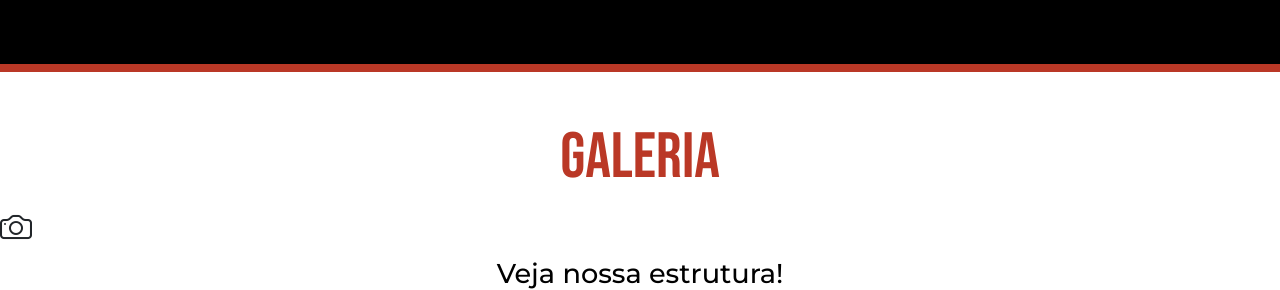
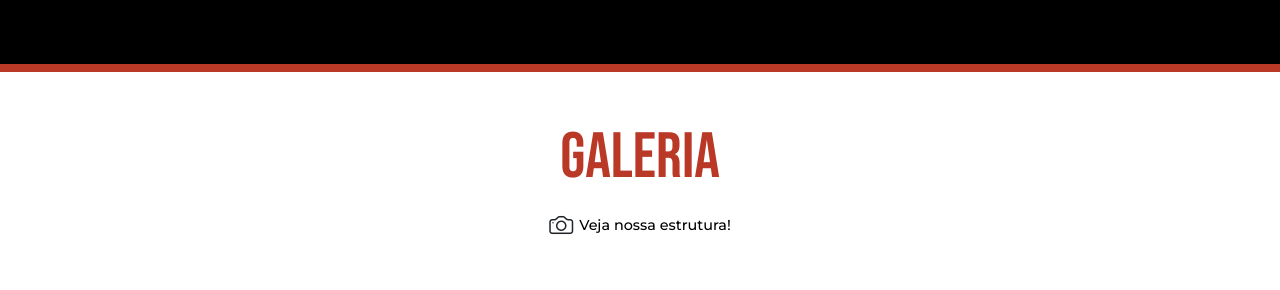
Before and after one commit to agatml/dondiaz, a plain HTML site: page index.html in a window 1280 px wide. Shown: the part 2482-2772 px from the top of the page. Drawn offline with nearby package versions, Linux system fonts and the light colour scheme.

Commit message:
responsividade-agr-vai

```diff
--- a/styles.css
+++ b/styles.css
@@ -425,9 +425,13 @@ footer {
   text-align: center;
 }
 
+
+
+
 .galeria {
   width: 100%;
   overflow: hidden;
+
 }
 
 .grupo {
@@ -477,6 +481,28 @@ footer {
 #galeria i {
   font-size: 2rem;
 }
+
+
+.galeria-container1 {
+  display: flex;
+  align-items: center;
+  justify-content: center;
+  gap: 6px;
+  margin-bottom: 100px;
+}
+
+#galeria i {
+  font-size: 1.5rem;
+  margin: 0;
+  padding: 0;
+}
+
+#galeria h3 {
+  font-size: 0.9rem;
+  margin: 0;
+  padding: 0;
+}
+
 
 .hamburger {
   width: 30px;
```
